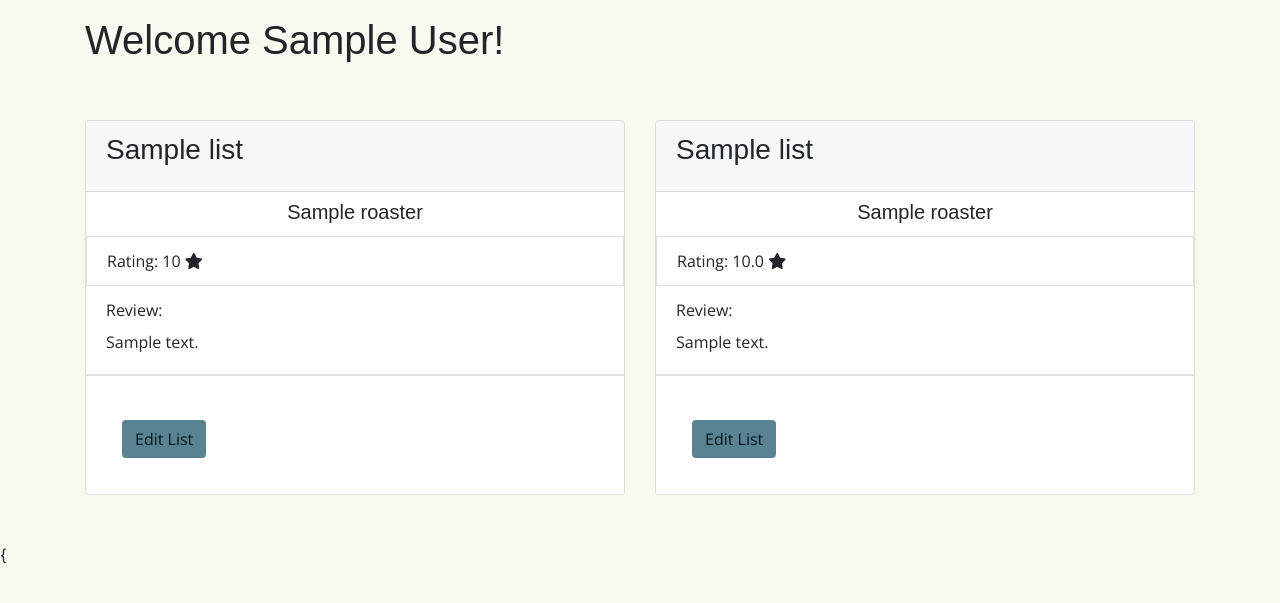
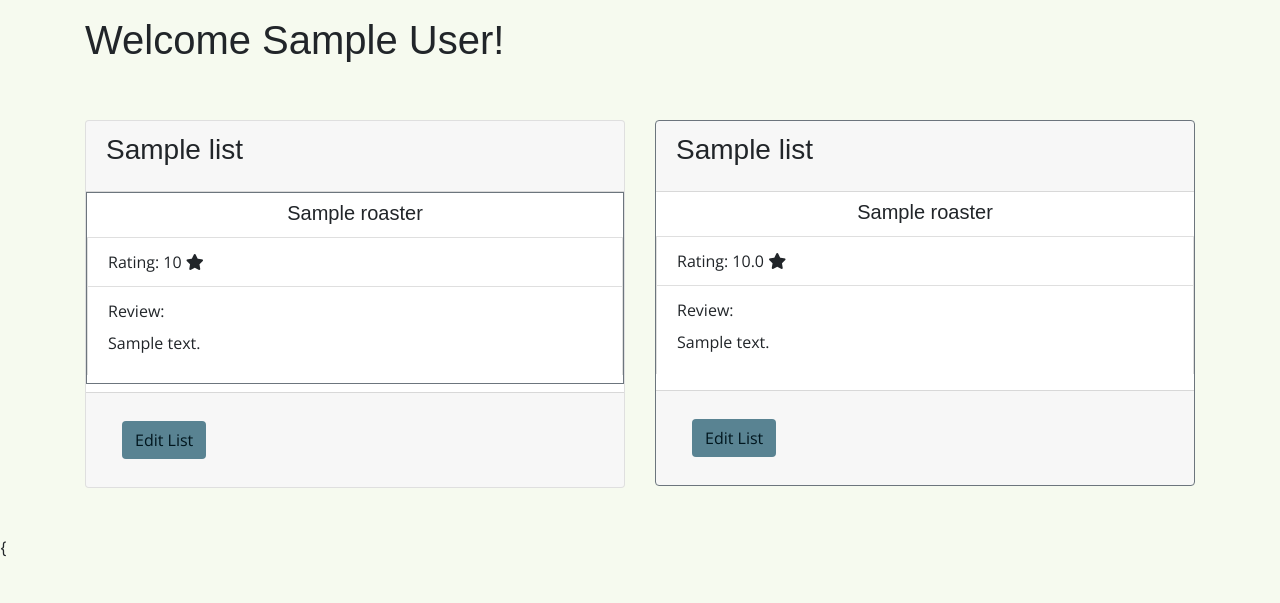
Before and after one commit to Kelsi-Wolter/Fika, a Flask app: template templates/account.html in a window 1280 px wide. Shown: the part 56-659 px from the top of the page. Run offline with Flask 2, Linux system fonts and the light colour scheme; tables that the repository leaves empty hold one stand-in row (values such as "Sample post"); the template is opened without the code that fills it: values that come from a table or form of the project are taken from there, most other values are stand-ins (such as "Sample title", 1, 10 or a date in 2020); some libraries are stand-ins or nearby versions; some web fonts are replaced.

Commit message:
Formatting lists on account page, added borders, cleaned up divisions

```diff
--- a/templates/account.html
+++ b/templates/account.html
@@ -13,15 +13,17 @@
   <div class="row">
 
     <div class="col-6">
-      <div class="card favs" style="width: 100%;">
+      <div class="card favs ordered" style="width: 100%;">
         <div class="card-header">
           <h3 class="card-title">{{ list1.list_name }}</h3>
         </div>
 
         {% if list1_entries != "This list is empty!" %}
         {% for entry in list1_entries %}
-        <ul class="list-group list-group-flush favs my-2"> <h5 class="card-title text-center">{{ entry.roaster.name }}</h5>
-          <div class="d-inline">
+        <div class="d-inline border border-secondary mb-2" style="order: {{ entry.roaster.roaster_id }}">
+
+          <ul class="list-group favs my-2">
+          <h5 class="card-title text-center">{{ entry.roaster.name }}</h5>
             <li class="list-group-item favs d-flex pr-1">
               <div class="mr-auto">Rating: {{ entry.score }}
                 {% if entry.score == None %}
@@ -44,8 +46,8 @@
                   </div>
 
             </li>
-          </div>
-            <li class="list-group-item favs d-flex pr-1">
+
+            <li class="list-group-item favs d-flex pr-1 border-bottom-0">
               <div class="mr-auto"> Review: <div class="{{ entry.entry_id }} my-2" id="entry-review">{{ entry.note }}</div></div>
                 {% if entry.note == None %}
                 <button class="btn edit-fav-buttons edit-note ml-auto" style="display: none" id="{{ entry.entry_id }}">Add Review</button>
@@ -60,15 +62,17 @@
               </div>
 
             </li>
-            <div class="d-flex">
+
+            <div class="d-flex" style="display: none">
               <button type="button" class="flex-fill edit-fav-buttons move btn m-1" style="display: none" id="{{ entry.entry_id }}">Move to Roasters List</button>
               <button class="flex-fill edit-fav-buttons delete btn m-1" style="display: none" id="{{ entry.entry_id }}" >Delete</button>
             </div>
 
           </ul>
+        </div> <!-- card body list item for each roaster entry -->
         {% endfor %}
 
-        <div class="card-body">
+        <div class="card-footer" style="order: 9999">
           <button type="button" class="edit-fav btn m-3" id="{{ list1.list_id }}" >Edit List</button>
         </div>
       {% endif %}
@@ -76,22 +80,26 @@
         <div class="card-body">
           <p class="card-text">This list is empty!</p>
         </div>
+        <div class="card footer"></div>
       {% endif %}
+
       </div> <!-- card -->
     </div> <!-- column -->
 
 
 
     <div class="col-6">
-      <div class="card favs" style="width: 100%;">
+      <div class="card favs ordered border border-secondary" style="width: 100%;">
         <div class="card-header">
           <h3 class="card-title">{{ list2.list_name }}</h3>
         </div>
 
         {% if list2_entries != "This list is empty!" %}
         {% for entry in list2_entries %}
-        <ul class="list-group list-group-flush favs my-2"> <h5 class="card-title text-center">{{ entry.roaster.name }}</h6>
-          <div class="d-inline">
+
+        <div class="d-inline mb-2" style="order: {{ entry.roaster.roaster_id }}">
+        <ul class="list-group favs my-2">
+          <h5 class="card-title text-center">{{ entry.roaster.name }}</h5>
             <li class="list-group-item favs d-flex pr-1">
               <div class="mr-auto">Rating: {{ entry.score }}
                 {% if entry.score == None %}
@@ -114,8 +122,8 @@
                   </div>
 
             </li>
-          </div>
-            <li class="list-group-item favs d-flex pr-1">
+
+            <li class="list-group-item favs d-flex pr-1 border-bottom-0">
               <div class="mr-auto">Review: <div class="{{ entry.entry_id }} my-2" id="entry-review">{{ entry.note }}</div></div>
                 {% if entry.note == None %}
                 <button class="btn edit-roaster-buttons edit-note ml-auto" style="display: none" id="{{ entry.entry_id }}">Add Review</button>
@@ -127,7 +135,7 @@
                     <textarea name="entry-note" class="my-2 form-control {{ entry.entry_id }} note text" style="display: none"> {{ entry.note }}  </textarea>
                     <input type="submit" name="submit-new-note" class="btn submit-note note {{ entry.entry_id }}" id="{{ entry.entry_id }}" style="display: none">
                     <button class="btn {{ entry.entry_id }} note cancel-note" style="display: none" id="{{ entry.entry_id }}">Cancel</button>
-              </div>
+                  </div>
 
             </li>
             <div class="d-flex">
@@ -135,9 +143,10 @@
               <button class="flex-fill edit-roaster-buttons delete btn m-1" style="display: none" id="{{ entry.entry_id }}" >Delete</button>
             </div>
           </ul>
+        </div> <!-- card body list item for each roaster entry -->
           {% endfor %}
 
-          <div class="card-body">
+          <div class="card-footer" style="order: 9999">
             <button type="button" class="edit-roasters btn m-3" id="{{ list1.list_id }}" >Edit List</button>
           </div>
         {% endif %}
```
